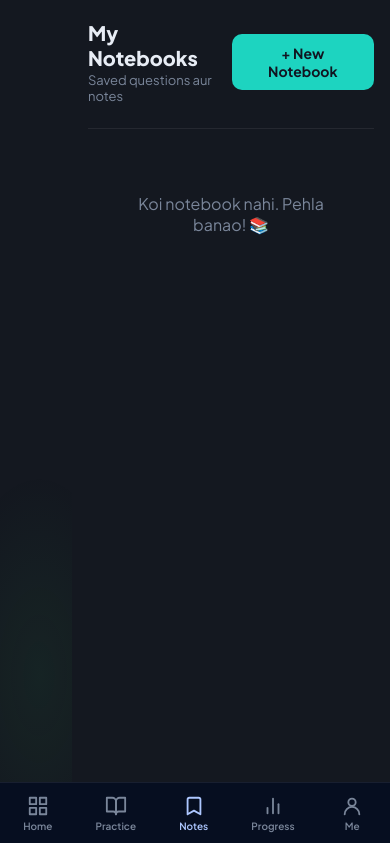
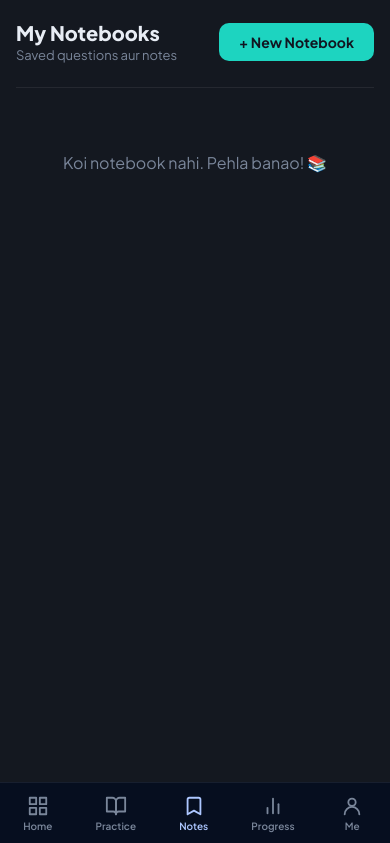
Before and after one commit to AbhiDream/pyq_nova, a FastAPI app: page /notebooks in a window 390 px wide. Shown: the top 843 px of the page. Run offline with FastAPI, Linux system fonts and the light colour scheme; the visitor is signed in with stand-in values (Sample User, id 1); data that the repository does not hold is empty; some libraries are stand-ins or nearby versions.

Commit message:
fix: remove left gap on mobile, pin bottom nav with blur bg

```diff
--- a/web_platform/static/css/style.css
+++ b/web_platform/static/css/style.css
@@ -1221,9 +1221,11 @@ h1, h2, h3 { font-family: 'Montserrat', sans-serif; }
   display: none;
   position: fixed;
   bottom: 0; left: 0; right: 0;
-  background: var(--surface-lowest);
+  background: rgba(6, 14, 32, 0.95);
+  backdrop-filter: blur(16px);
+  -webkit-backdrop-filter: blur(16px);
   border-top: 1px solid var(--border);
-  z-index: 200;
+  z-index: 9999;
   padding: 8px 0 max(8px, env(safe-area-inset-bottom));
   justify-content: space-around;
   align-items: center;
@@ -1269,7 +1271,9 @@ h1, h2, h3 { font-family: 'Montserrat', sans-serif; }
 
   /* -- Main content takes full width, no offset -- */
   .main-content {
-    margin-left: 0;
+    margin-left: 0 !important;
+    width: 100% !important;
+    max-width: 100% !important;
     padding: 16px 14px;
     padding-top: 20px;
     padding-bottom: 90px; /* room for bottom nav */
```
